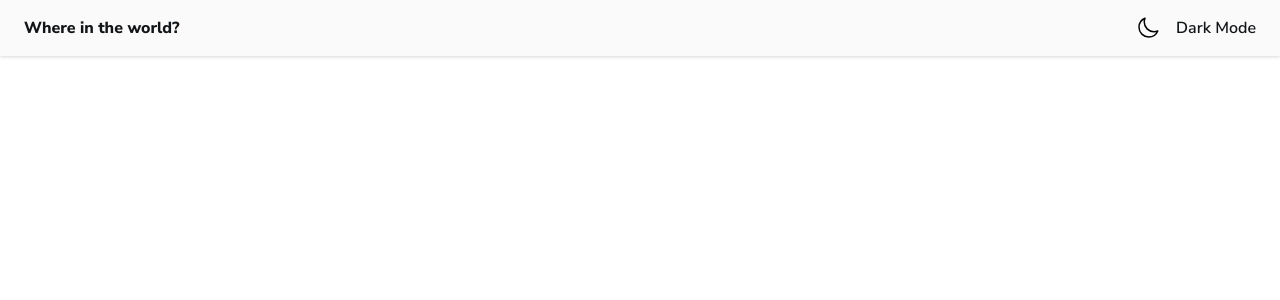
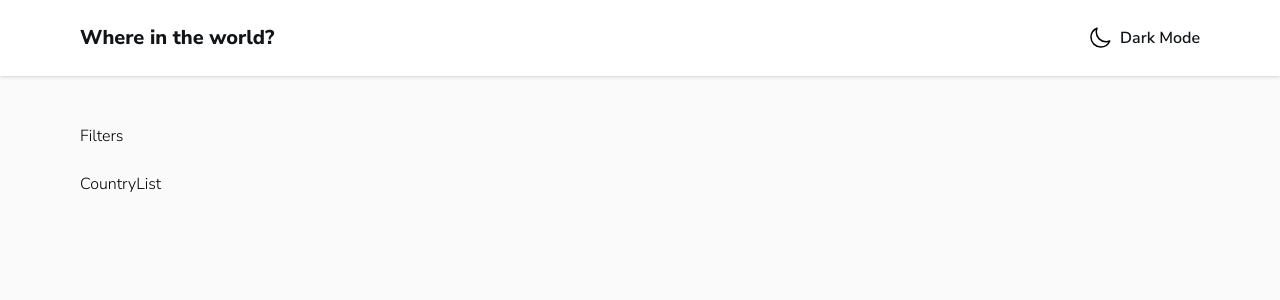
Before and after one commit to iamsomraj/countries-frontend-mentor, a React (Vite) app: page / in a window 1280 px wide. Shown: the top 300 px of the page. Built offline with nearby package versions, Linux system fonts and the light colour scheme.

Commit message:
👌 IMPROVE: added Filter, CountryList compoent

```diff
--- /dev/null
+++ b/src/components/Body/BodyMain.tsx
@@ -0,0 +1,11 @@
+import CountryList from './CountryList';
+import Filters from './Filters';
+
+export default function BodyMain() {
+  return (
+    <div className="flex flex-col gap-6 bg-light-mode-background px-4 py-6 transition-all duration-300 dark:bg-dark-mode-background md:px-20 md:py-12">
+      <Filters />
+      <CountryList />
+    </div>
+  );
+}
--- /dev/null
+++ b/src/components/Body/CountryList.tsx
@@ -0,0 +1,4 @@
+const CountryList = () => {
+  return <div>CountryList</div>;
+};
+export default CountryList;
--- /dev/null
+++ b/src/components/Body/Filters.tsx
@@ -0,0 +1,3 @@
+export default function Filters() {
+  return <div>Filters</div>;
+}
--- a/src/components/Header/NavBar.tsx
+++ b/src/components/Header/NavBar.tsx
@@ -1,22 +1,32 @@
-import { MoonIcon } from '@heroicons/react/24/outline';
+import { MoonIcon, SunIcon } from '@heroicons/react/24/outline';
 
 type Props = {
   heading: string;
 };
 
 export default function NavBar({ heading }: Props) {
+  const isLightMode = true;
   return (
-    <nav className="flex items-center justify-between border-b-light-mode-input bg-light-mode-background px-6 py-4 drop-shadow dark:bg-dark-mode-background">
-      <h1 className="text-base font-extrabold text-light-mode-text dark:text-dark-mode-text">
+    <nav className="flex items-center justify-between border-b-light-mode-input bg-dark-mode-text px-20 py-6 drop-shadow transition-all duration-300 dark:bg-dark-mode-background">
+      <h1 className="text-xl font-extrabold text-light-mode-text transition-all duration-300 dark:text-dark-mode-text">
         {heading}
       </h1>
       <ul>
-        <li className="flex cursor-pointer items-center justify-center gap-4">
-          <MoonIcon className="h-6 w-6 flex-shrink-0" />
-          <span className="flex-shrink-0 font-semibold text-light-mode-text dark:text-dark-mode-text">
-            Dark Mode
-          </span>
-        </li>
+        {isLightMode ? (
+          <li className="flex cursor-pointer items-center justify-center gap-2">
+            <MoonIcon className="h-6 w-6 flex-shrink-0" />
+            <span className="flex-shrink-0 text-base font-semibold text-light-mode-text dark:text-dark-mode-text">
+              Dark Mode
+            </span>
+          </li>
+        ) : (
+          <li className="flex cursor-pointer items-center justify-center gap-2">
+            <SunIcon className="h-6 w-6 flex-shrink-0" />
+            <span className="flex-shrink-0 text-base font-semibold text-light-mode-text transition-all duration-300 dark:text-dark-mode-text">
+              Light Mode
+            </span>
+          </li>
+        )}
       </ul>
     </nav>
   );
--- a/src/components/index.tsx
+++ b/src/components/index.tsx
@@ -1,9 +1,11 @@
+import BodyMain from './Body/BodyMain';
 import NavBar from './Header/NavBar';
 
 export default function index() {
   return (
-    <main>
+    <main className="min-h-screen bg-light-mode-background transition-all duration-300 dark:bg-dark-mode-background">
       <NavBar heading="Where in the world?" />
+      <BodyMain />
     </main>
   );
 }
```
